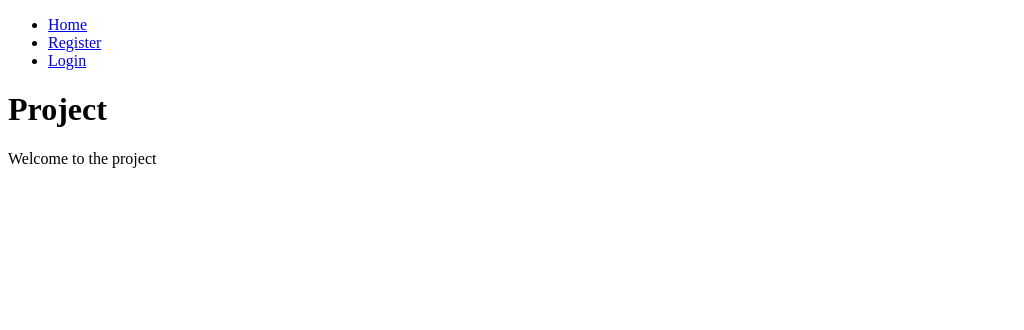
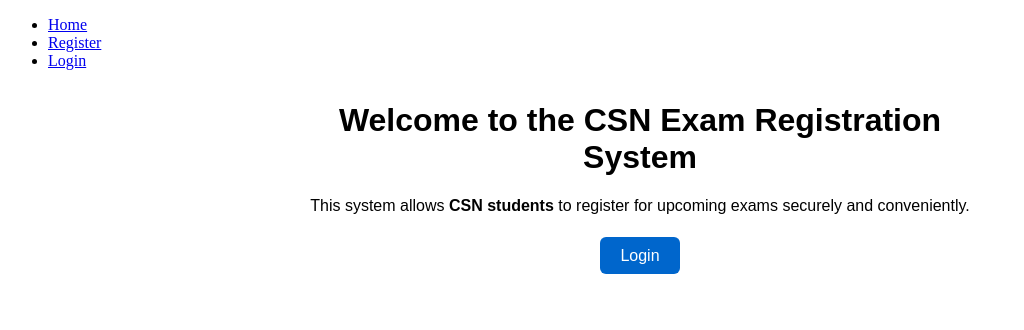
Before and after one commit to DebugAvengers/Exam-System, a Flask app: page / in a window 1280 px wide. Shown: the top 330 px of the page, without its empty margins (0-1024 px from the left). Run offline with Flask 3, Linux system fonts and the light colour scheme.

Commit message:
Update home.html

```diff
--- a/Exam Registration System/templates/home.html
+++ b/Exam Registration System/templates/home.html
@@ -1,6 +1,15 @@
 {% extends "base.html" %}
 
 {% block content %}
-<h1>Project</h1>
-<p>Welcome to the project</p>
+<div style="max-width: 700px; margin: 2rem auto; text-align: center; font-family: Arial, sans-serif;">
+    <h1>Welcome to the CSN Exam Registration System</h1>
+    <p>This system allows <strong>CSN students</strong> to register for upcoming exams securely and conveniently.</p>
+
+    <div style="margin-top: 2rem;">
+        <a href="{{ url_for('login') }}"
+           style="padding: 10px 20px; background-color: #0066cc; color: white; border-radius: 6px; text-decoration: none;">
+           Login
+        </a>
+    </div>
+</div>
 {% endblock %}
```
